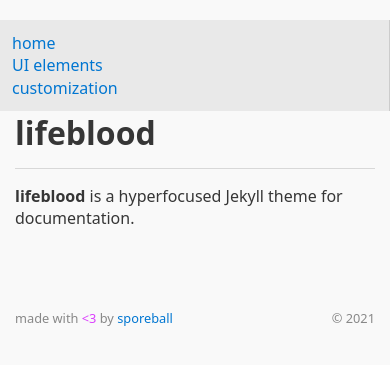
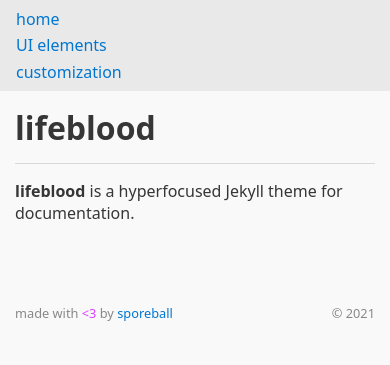
Before and after one commit to sporeball/lifeblood, a Jekyll site: the page built from index.md, in a window 390 px wide. Shown: the top 365 px of the page. Built offline with Jekyll 4.4.1, drawn with Linux system fonts in a browser that asks for light colours.

Commit message:
nicer nav styles

```diff
--- a/_sass/base.scss
+++ b/_sass/base.scss
@@ -18,7 +18,6 @@
 body {
   flex-wrap:wrap;
   display:flex;
-  margin:0 auto;
   margin:20px auto;
   max-width:1000px;
   background-color:var(--color-background);
@@ -27,20 +26,15 @@ body {
   color:var(--color-text)
 }
 
-.wrapper {
-  position:relative;
+.wrapper-content {
+  width:75%;
   padding:0 15px
-}
-
-.wrapper-content {
-  width:75%
 }
 
 .wrapper-nav {
   border-right:1px solid #ccc;
   width:25%;
   height:min-content;
-  padding:0.75rem;
   background-color:#e9e9e9
 }
 
@@ -53,8 +47,16 @@ footer {
 }
 
 @media (max-width:768px) {
+  body {
+    margin:0 auto
+  }
   .wrapper {
-    margin:0 auto;
     width:100%
   }
+  .wrapper-content {
+    padding:15px
+  }
+  .wrapper-nav {
+    border:none
+  }
 }
--- /dev/null
+++ b/_sass/nav.scss
@@ -0,0 +1,12 @@
+nav li {
+  padding:0.125rem 1rem;
+  list-style:none
+}
+
+nav li:first-of-type {
+  padding:0.5rem 1rem 0.125rem
+}
+
+nav li:last-of-type {
+  padding:0.125rem 1rem 0.5rem
+}
--- a/assets/lifeblood.scss
+++ b/assets/lifeblood.scss
@@ -6,4 +6,5 @@
 @import "typography";
 @import "elements";
 @import "pseudo";
+@import "nav";
 @import "util"
```
